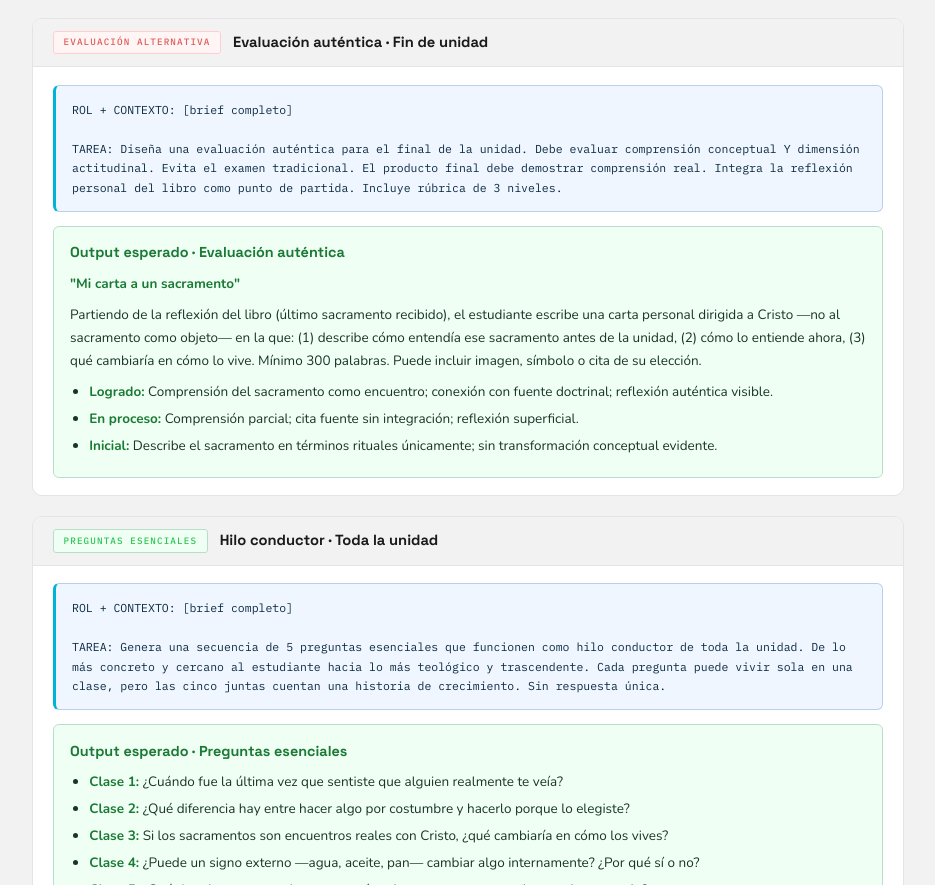
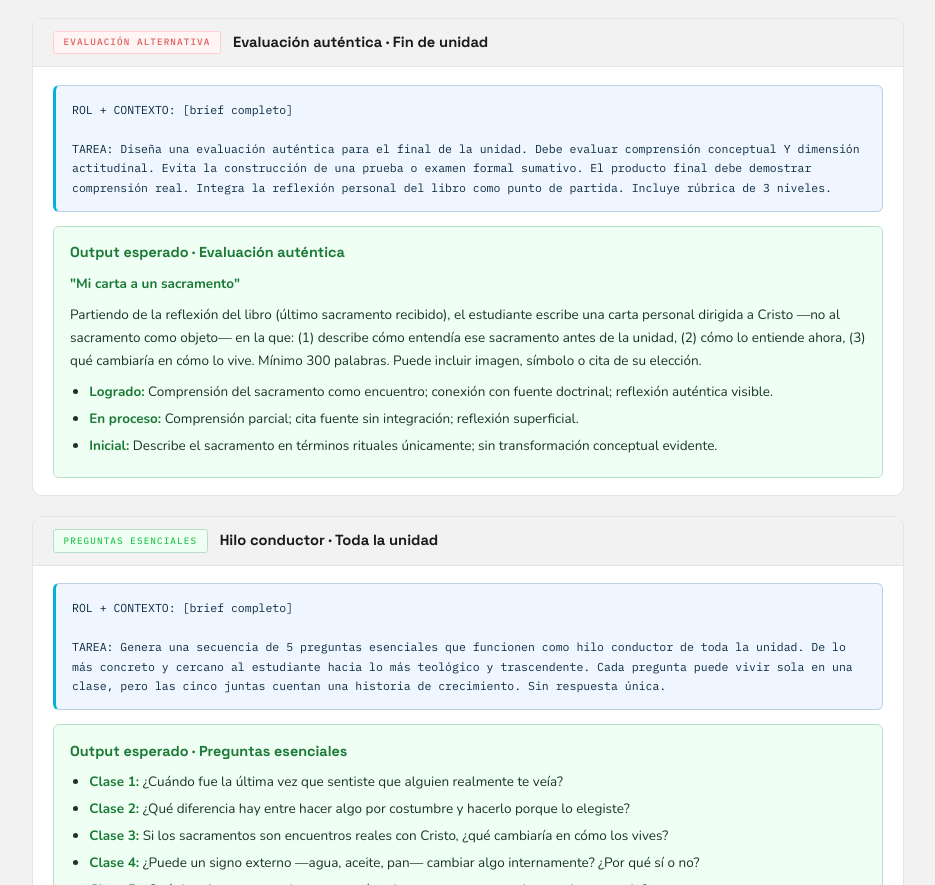
Before and after one commit to etbeducation/workflow-ia-religion, a plain HTML site: page index.html in a window 1280 px wide. Shown: the part 7629-8514 px from the top of the page, without its empty margins (172-1107 px from the left). Drawn offline with nearby package versions, Linux system fonts and the light colour scheme.

Commit message:
Clarify task requirements for authentic assessment

```diff
--- a/index.html
+++ b/index.html
@@ -854,7 +854,7 @@ TAREA: Diseña una actividad de apertura (hook) de 10-12 minutos para el primer
         <div class="exp-card-body">
           <div class="exp-prompt">ROL + CONTEXTO: [brief completo]
 
-TAREA: Diseña una evaluación auténtica para el final de la unidad. Debe evaluar comprensión conceptual Y dimensión actitudinal. Evita el examen tradicional. El producto final debe demostrar comprensión real. Integra la reflexión personal del libro como punto de partida. Incluye rúbrica de 3 niveles.</div>
+TAREA: Diseña una evaluación auténtica para el final de la unidad. Debe evaluar comprensión conceptual Y dimensión actitudinal. Evita la construcción de una prueba o examen formal sumativo. El producto final debe demostrar comprensión real. Integra la reflexión personal del libro como punto de partida. Incluye rúbrica de 3 niveles.</div>
           <div class="exp-output">
             <h4>Output esperado · Evaluación auténtica</h4>
             <p><strong>"Mi carta a un sacramento"</strong></p>
```
